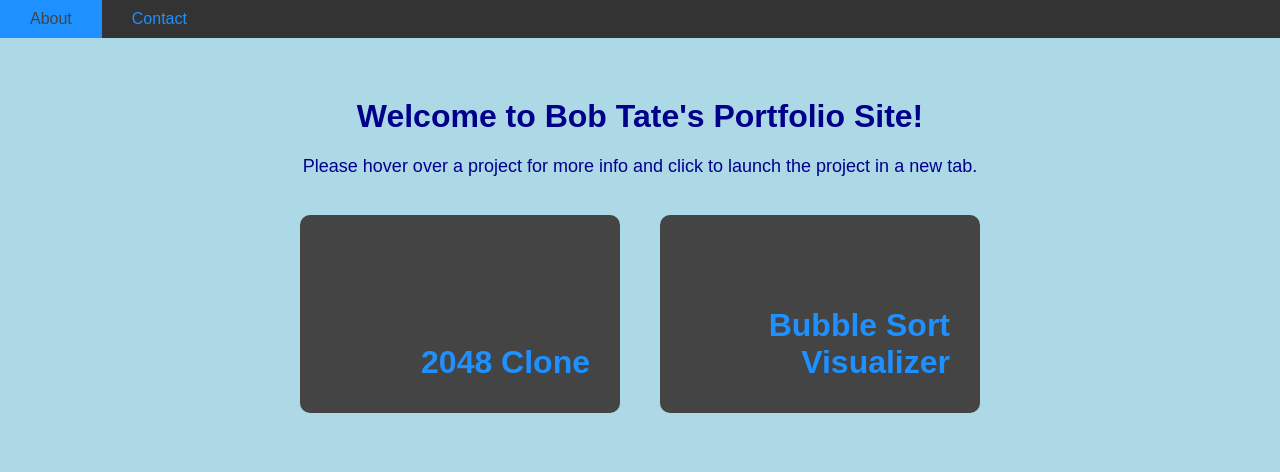
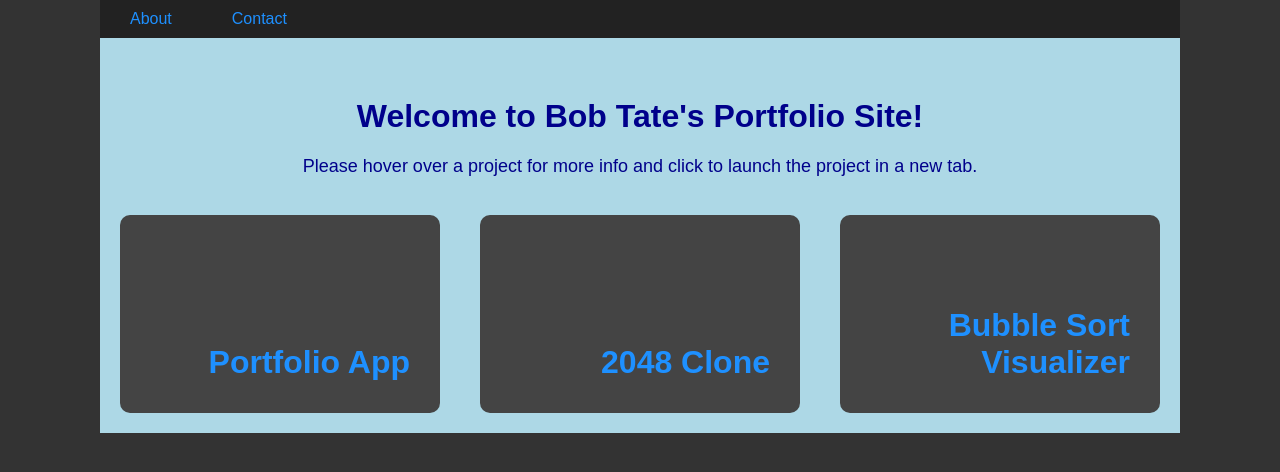
Before and after one commit to Btate712/Portfolio, a React (Create React App) app: page / in a window 1280 px wide. Shown: the top 472 px of the page. Built offline with nearby package versions, Linux system fonts and the light colour scheme.

Commit message:
gave app a max width and added portfolio to projects

```diff
--- a/src/App.css
+++ b/src/App.css
@@ -3,7 +3,14 @@ html, body {
   padding: 0;
 }
 
+.App-Wrapper {
+  display: flex;
+}
+
 .App {
-  width: 100%;
+  display: inline-block;
+  max-width: 1500px;
   text-align: center;
+  background-color: lightblue;
+  margin: 0 auto;
 }
--- a/src/App.js
+++ b/src/App.js
@@ -14,10 +14,12 @@ function App() {
   }
 
   return (
-    <div className="App">
-      <MyHeader isMobile={ isMobile }/>
-      <Welcome isMobile={ isMobile }/>
-      <Cards isMobile={ isMobile }/>
+    <div className="App-Wrapper">
+      <div className="App">
+        <MyHeader isMobile={ isMobile }/>
+        <Welcome isMobile={ isMobile }/>
+        <Cards isMobile={ isMobile }/>
+      </div>
     </div>
   );
 }
--- a/src/data/portfolio.js
+++ b/src/data/portfolio.js
@@ -1,5 +1,10 @@
 const portfolio = [
   {
+    "title": "Portfolio App",
+    "description": "This Page - A React app written to display my projects" ,
+    "location": "/",
+    "codeLocation": "https://github.com/Btate712/portfolio"
+  },{
     "title": "2048 Clone",
     "description": "A clone of the game 2048 written in vanilla JS",
     "location": "http://www.thetater.net/game2448.html",
--- a/src/index.css
+++ b/src/index.css
@@ -1,3 +1,3 @@
 body {
-  background-color: lightblue;
+  background-color: #333;
 }
--- a/src/styles/MyHeader.css
+++ b/src/styles/MyHeader.css
@@ -3,7 +3,7 @@
   top: 0;
   width: 100%;
   display: flex;
-  background-color: #333;
+  background-color: #222;
   color: dodgerblue;
   z-index: 5;
 }
```
Also changed, not shown: 1 other file (tests, documents, lock files or other folders).
